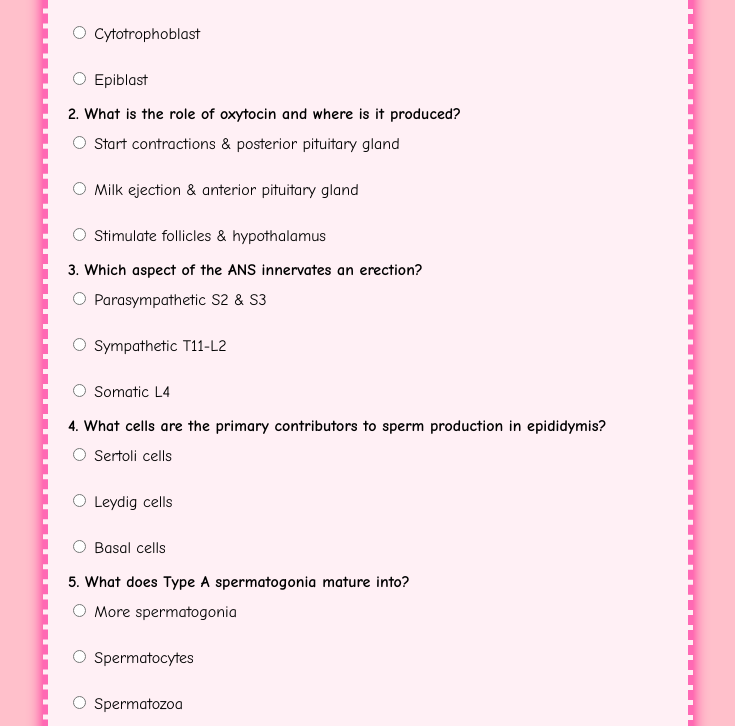
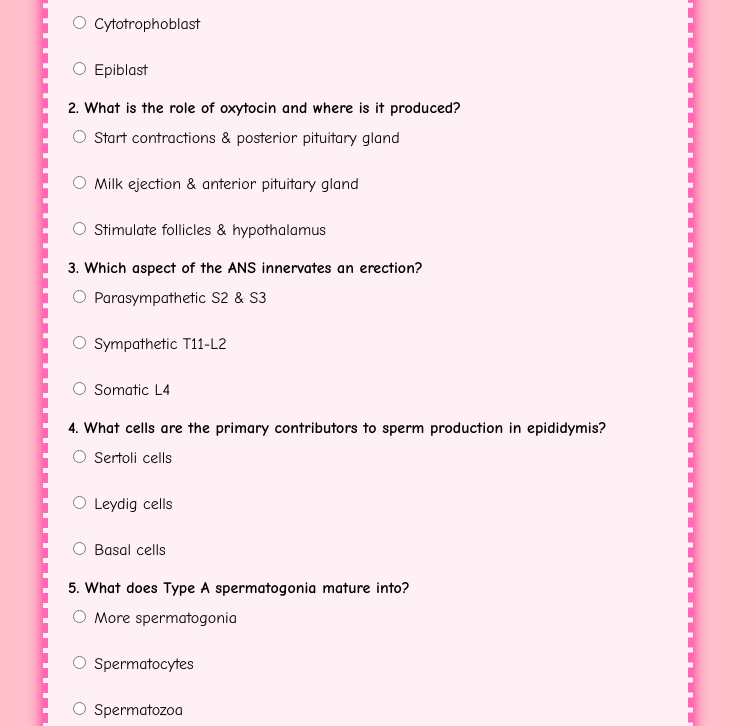
Before and after one commit to dqwdwq2dwqd123/rep, a plain HTML site: page index.html in a window 1280 px wide. Shown: the part 179-905 px from the top of the page, without its empty margins (272-1007 px from the left). Drawn offline with Linux system fonts and the light colour scheme.

Commit message:
Update styles.css

```diff
--- a/styles.css
+++ b/styles.css
@@ -1,15 +1,16 @@
+/* Base styles */
 body {
   background: pink;
   font-family: 'Comic Sans MS', cursive, sans-serif;
   margin: 0;
   padding: 0;
-  display: flex;
-  justify-content: center;
-  align-items: start; /* Start instead of center to avoid content getting cut off */
-  min-height: 100vh;
+  display: block; /* Avoid flex on mobile to prevent hidden content */
+  min-height: 100dvh; /* Mobile-safe height */
   box-sizing: border-box;
+  overflow-x: hidden;
 }
 
+/* Container for the quiz */
 .quiz-container {
   background: #fff0f5;
   border: 5px dashed hotpink;
@@ -19,14 +20,20 @@ body {
   animation: fadeIn 1s ease-in;
   width: 90%;
   max-width: 600px;
-  margin-top: 30px;
-  margin-bottom: 30px;
+  margin: 40px auto; /* Adds spacing from top, centres it */
 }
 
+/* Heading style */
 h1 {
   font-size: 1.8rem;
   text-align: center;
   word-wrap: break-word;
+  margin-top: 0;
+}
+
+/* Question formatting */
+.question {
+  margin-bottom: 20px;
 }
 
 .question p {
@@ -34,11 +41,13 @@ h1 {
   font-weight: bold;
 }
 
+/* Radio button labels */
 label {
   display: block;
   margin-bottom: 8px;
 }
 
+/* Submit button */
 button {
   background-color: hotpink;
   color: white;
@@ -55,12 +64,19 @@ button:hover {
   transform: scale(1.1);
 }
 
+/* Animation */
 @keyframes fadeIn {
-  from { opacity: 0; transform: translateY(-20px); }
-  to { opacity: 1; transform: translateY(0); }
+  from {
+    opacity: 0;
+    transform: translateY(-20px);
+  }
+  to {
+    opacity: 1;
+    transform: translateY(0);
+  }
 }
 
-/* Make things more touch-friendly and readable on small screens */
+/* Mobile responsiveness */
 @media (max-width: 480px) {
   h1 {
     font-size: 1.5rem;
```
